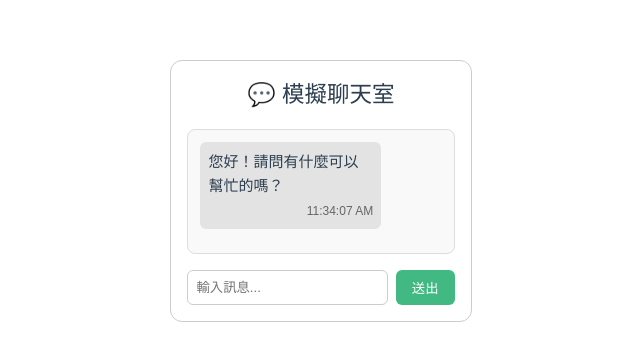
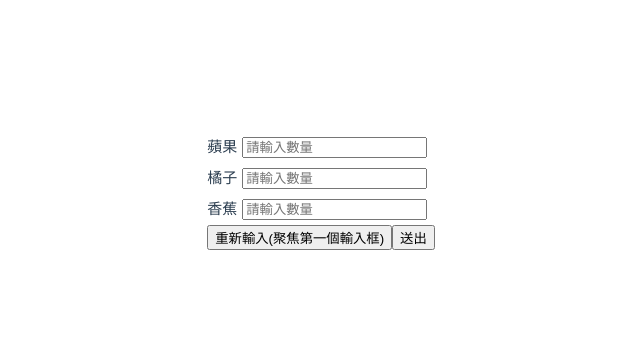
Before and after one commit to JerryChang0504/20250908, a Vue app: page / in a window 1280 px wide. Shown: the part 209-570 px from the top of the page, without its empty margins (319-959 px from the left). Built offline with nearby package versions, Linux system fonts and the light colour scheme.

Commit message:
RefComponent

```diff
--- a/src/App.vue
+++ b/src/App.vue
@@ -27,6 +27,7 @@
 import OnMounted from './components/OnMounted.vue'
 import OnUnmounted from './components/OnUnmounted.vue'
 import onUpdated from './components/onUpdated.vue'
+import RefComponent from './components/RefComponent.vue'
 
 const msgT = "I'm Jerry"
 </script>
@@ -66,7 +67,8 @@
     <!-- <VmodelDemo2 /> -->
     <!-- <OnMounted /> -->
     <!-- <OnUnmounted /> -->
-    <onUpdated />
+    <!-- <onUpdated /> -->
+    <RefComponent />
   </main>
 </template>
 
--- /dev/null
+++ b/src/components/RefComponent.vue
@@ -0,0 +1,39 @@
+<script setup>
+import { ref } from 'vue'
+
+const items = ref([
+  { id: 1, name: '蘋果', placeholder: '請輸入數量' },
+  { id: 2, name: '橘子', placeholder: '請輸入數量' },
+  { id: 3, name: '香蕉', placeholder: '請輸入數量' },
+])
+
+const inputData = ref([])
+
+const setInputRef = (idx) => (el) => {
+  inputData.value[idx] = el
+}
+
+const submit = () => {
+  inputData.value.forEach((ipt, index) => {
+    console.log(`${items.value[index].name} 數量 ${ipt.value}`)
+  })
+}
+</script>
+
+<template>
+  <div>
+    <div v-for="(item, index) in items" :key="item.id">
+      <label> {{ item.name }}</label>
+      <input type="text" :ref="setInputRef(index)" :placeholder="item.placeholder" />
+    </div>
+    <button @click="focusFirstInput">重新輸入(聚焦第一個輸入框)</button>
+    <button @click="submit">送出</button>
+  </div>
+</template>
+
+<style scoped>
+/* 添加一些樣式 */
+input {
+  margin: 5px;
+}
+</style>
```
